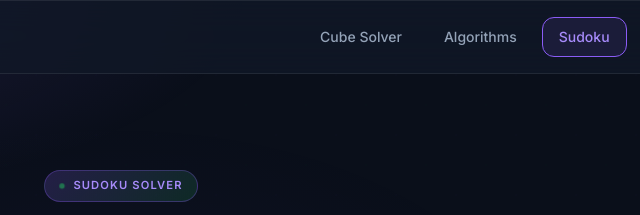
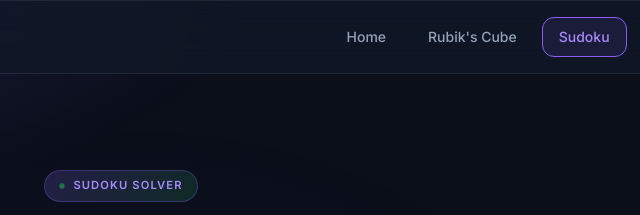
Before and after one commit to doofenshmirtz-hub/solver, a website: page docs/sudoku.html in a window 1280 px wide. Shown: the top 215 px of the page, 519-1159 px from the left. Drawn offline with Linux system fonts and the light colour scheme.

Commit message:
Fix navigation links on Sudoku and TicTacToe pages
- Fixed nav-brand href from '../index.html' to 'index.html'
- Updated nav-links to use consistent names: Home, Rubik's Cube, Sudoku, TicTacToe
- All pages now have consistent navigation

Co-Authored-By: Claude Opus 5.5 <noreply@anthropic.com>

```diff
--- a/docs/sudoku.html
+++ b/docs/sudoku.html
@@ -13,10 +13,10 @@
 </head>
 <body>
   <nav class="nav-bar">
-    <a href="../index.html" class="nav-brand">🧩 Solver Suite</a>
+    <a href="index.html" class="nav-brand">🧩 Solver Suite</a>
     <div class="nav-links">
-      <a href="index.html" class="nav-link">Cube Solver</a>
-      <a href="cube.html" class="nav-link">Algorithms</a>
+      <a href="index.html" class="nav-link">Home</a>
+      <a href="cube.html" class="nav-link">Rubik's Cube</a>
       <a href="sudoku.html" class="nav-link active">Sudoku</a>
       <a href="tictactoe.html" class="nav-link">TicTacToe</a>
     </div>
```
Also changed, not shown: docs/tictactoe.html (+3 -3 lines).
